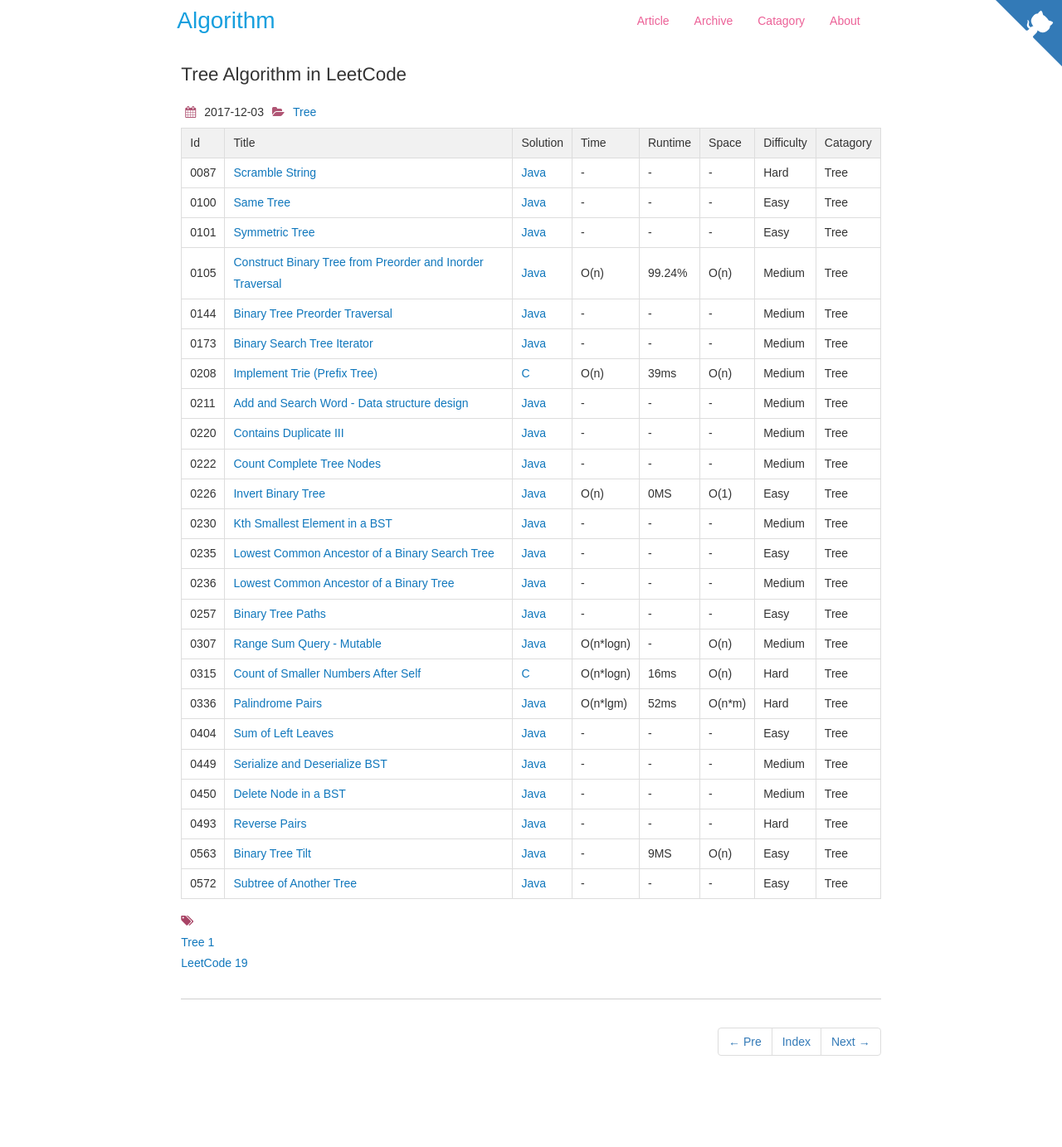
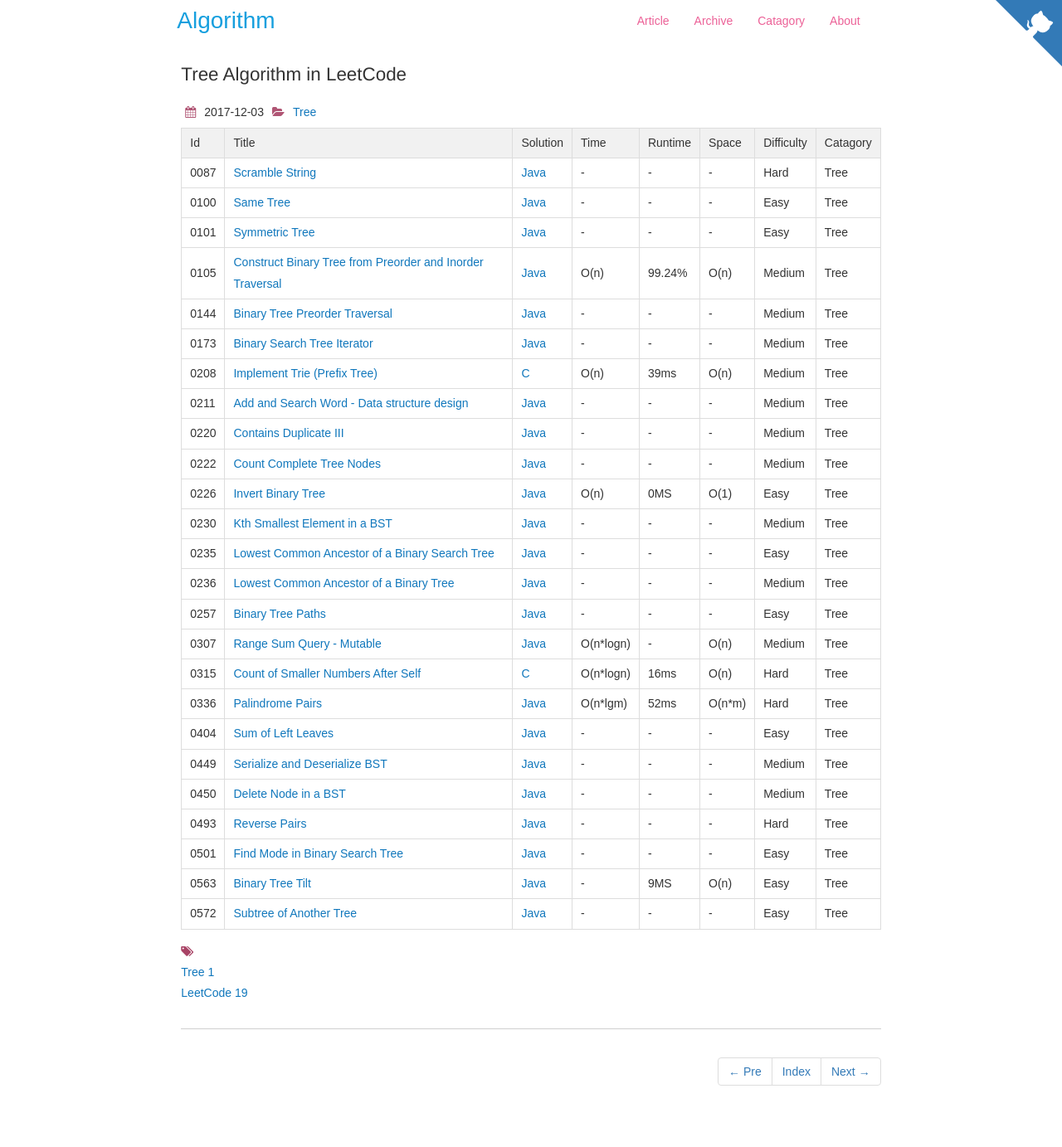
Before and after one commit to dunso/algorithm, a Jekyll site: the page built from docs/_posts/2017-12-03-Tree.md, in a window 1280 px wide. Shown: the whole page at 83% size. Built offline with Jekyll 4.4.1, drawn with Linux system fonts in a browser that asks for light colours; nearby versions of some CDN libraries; before the commit the page ends 1347 px from its top, so only the background shows below that.

Commit message:
Add index of LeetCode0501.java to docs

```diff
--- a/docs/_posts/2017-12-03-Tree.md
+++ b/docs/_posts/2017-12-03-Tree.md
@@ -34,5 +34,6 @@
 |0449|[Serialize and Deserialize BST](https://leetcode.com/problems/serialize-and-deserialize-bst/) | [Java](https://e.srl/leetcode-449/)|-|-|-|Medium|Tree|
 |0450|[Delete Node in a BST](https://leetcode.com/problems/delete-node-in-a-bst/) | [Java](https://e.srl/leetcode-450/)|-|-|-|Medium|Tree|
 |0493|[Reverse Pairs](https://leetcode.com/problems/reverse-pairs/) | [Java](https://e.srl/leetcode-493/)|-|-|-|Hard|Tree|
+|0501|[Find Mode in Binary Search Tree](https://leetcode.com/problems/find-mode-in-binary-search-tree/) | [Java](https://e.srl/leetcode-501/)|-|-|-|Easy|Tree|
 |0563|[Binary Tree Tilt](https://leetcode.com/problems/binary-tree-tilt)| [Java](https://e.srl/leetcode-563/)  | - |9MS| O(n)  |  Easy |Tree|
 |0572|[Subtree of Another Tree](https://leetcode.com/problems/subtree-of-another-tree)| [Java](https://e.srl/leetcode-572/)  |-|-|-|  Easy |Tree|
```
